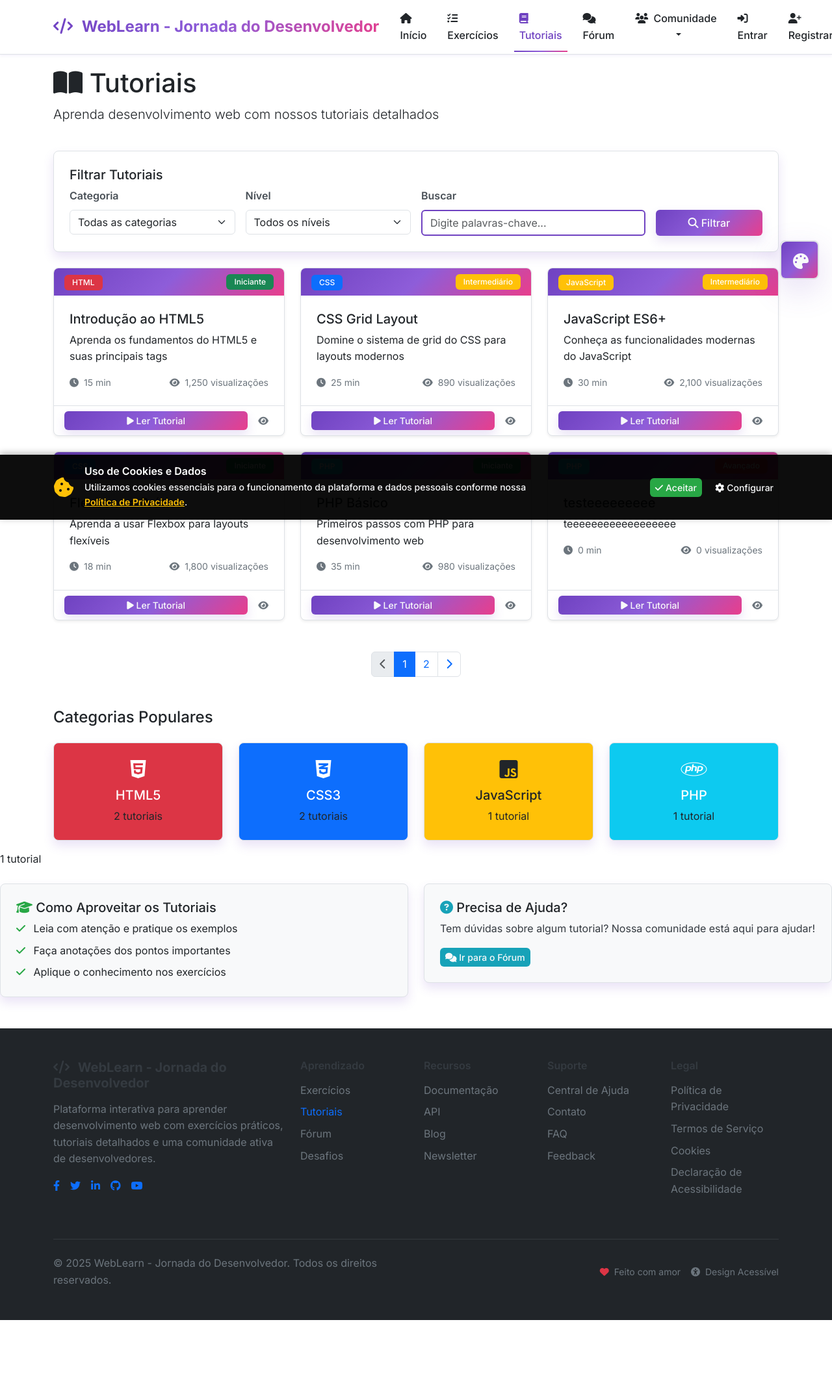
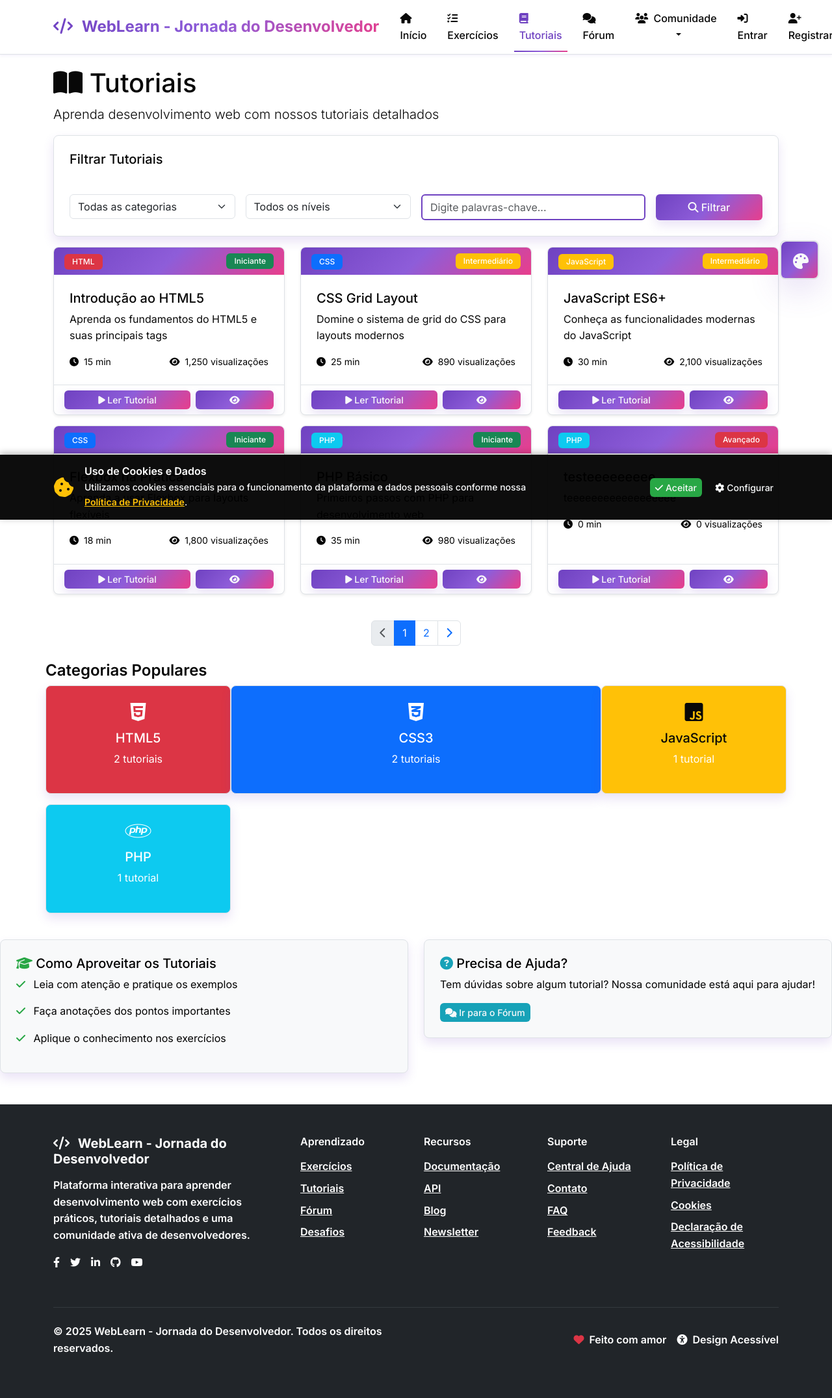
Before and after one commit to nicolasH344/gelsomini-te-amo, a PHP site: page /gelsomini-te-amo/pt-br/tutorials_index.php in a window 1280 px wide. Shown: the whole page at 65% size. Before the commit the page ends 2032 px from the top, so only its background shows below. Run offline with PHP 8.4, Linux system fonts and the light colour scheme.

Commit message:
gelsomini cores arruamadas

```diff
--- a/pt-br/footer.php
+++ b/pt-br/footer.php
@@ -9,23 +9,23 @@
                         <i class="fas fa-code me-2" aria-hidden="true"></i>
                         <?php echo t('site_title'); ?>
                     </h5>
-                    <p class="text-muted">
+                    <p class="fw-semibold mb-3">
                         <?php echo t('footer_description', 'Plataforma interativa para aprender desenvolvimento web com exercícios práticos, tutoriais detalhados e uma comunidade ativa de desenvolvedores.'); ?>
                     </p>
                     <div class="d-flex gap-3">
-                        <a href="#" class="footer-link" aria-label="Facebook" title="Facebook">
+                        <a href="#" class="fw-semibold mb-3" aria-label="Facebook" title="Facebook">
                             <i class="fab fa-facebook-f" aria-hidden="true"></i>
                         </a>
-                        <a href="#" class="footer-link" aria-label="Twitter" title="Twitter">
+                        <a href="#" class="fw-semibold mb-3" aria-label="Twitter" title="Twitter">
                             <i class="fab fa-twitter" aria-hidden="true"></i>
                         </a>
-                        <a href="#" class="footer-link" aria-label="LinkedIn" title="LinkedIn">
+                        <a href="#" class="fw-semibold mb-3" aria-label="LinkedIn" title="LinkedIn">
                             <i class="fab fa-linkedin-in" aria-hidden="true"></i>
                         </a>
-                        <a href="#" class="footer-link" aria-label="GitHub" title="GitHub">
+                        <a href="#" class="fw-semibold mb-3" aria-label="GitHub" title="GitHub">
                             <i class="fab fa-github" aria-hidden="true"></i>
                         </a>
-                        <a href="#" class="footer-link" aria-label="YouTube" title="YouTube">
+                        <a href="#" class="fw-semibold mb-3" aria-label="YouTube" title="YouTube">
                             <i class="fab fa-youtube" aria-hidden="true"></i>
                         </a>
                     </div>
@@ -35,22 +35,22 @@
                     <h6 class="fw-semibold mb-3"><?php echo t('learning', 'Aprendizado'); ?></h6>
                     <ul class="list-unstyled">
                         <li class="mb-2">
-                            <a href="exercises_index.php" class="text-muted text-decoration-none">
+                            <a href="exercises_index.php" class="fw-semibold mb-3">
                                 <?php echo t('exercises'); ?>
                             </a>
                         </li>
                         <li class="mb-2">
-                            <a href="tutorials_index.php" class="footer-link text-decoration-none">
+                            <a href="tutorials_index.php" class="fw-semibold mb-3">
                                 <?php echo t('tutorials'); ?>
                             </a>
                         </li>
                         <li class="mb-2">
-                            <a href="forum_index.php" class="text-muted text-decoration-none">
+                            <a href="forum_index.php" class="fw-semibold mb-3">
                                 <?php echo t('forum'); ?>
                             </a>
                         </li>
                         <li class="mb-2">
-                            <a href="#" class="text-muted text-decoration-none">
+                            <a href="#" class="fw-semibold mb-3">
                                 <?php echo t('challenges', 'Desafios'); ?>
                             </a>
                         </li>
@@ -61,22 +61,22 @@
                     <h6 class="fw-semibold mb-3"><?php echo t('resources', 'Recursos'); ?></h6>
                     <ul class="list-unstyled">
                         <li class="mb-2">
-                            <a href="#" class="text-muted text-decoration-none">
+                            <a href="#" class="fw-semibold mb-3">
                                 <?php echo t('documentation', 'Documentação'); ?>
                             </a>
                         </li>
                         <li class="mb-2">
-                            <a href="#" class="text-muted text-decoration-none">
+                            <a href="#" class="fw-semibold mb-3">
                                 <?php echo t('api', 'API'); ?>
                             </a>
                         </li>
                         <li class="mb-2">
-                            <a href="#" class="text-muted text-decoration-none">
+                            <a href="#" class="fw-semibold mb-3">
                                 <?php echo t('blog', 'Blog'); ?>
                             </a>
                         </li>
                         <li class="mb-2">
-                            <a href="#" class="text-muted text-decoration-none">
+                            <a href="#" class="fw-semibold mb-3">
                                 <?php echo t('newsletter', 'Newsletter'); ?>
                             </a>
                         </li>
@@ -87,22 +87,22 @@
                     <h6 class="fw-semibold mb-3"><?php echo t('support', 'Suporte'); ?></h6>
                     <ul class="list-unstyled">
                         <li class="mb-2">
-                            <a href="#" class="text-muted text-decoration-none">
+                            <a href="#" class="fw-semibold mb-3">
                                 <?php echo t('help_center', 'Central de Ajuda'); ?>
                             </a>
                         </li>
                         <li class="mb-2">
-                            <a href="#" class="text-muted text-decoration-none">
+                            <a href="#" class="fw-semibold mb-3">
                                 <?php echo t('contact', 'Contato'); ?>
                             </a>
                         </li>
                         <li class="mb-2">
-                            <a href="#" class="text-muted text-decoration-none">
+                            <a href="#" class="fw-semibold mb-3">
                                 <?php echo t('faq', 'FAQ'); ?>
                             </a>
                         </li>
                         <li class="mb-2">
-                            <a href="#" class="text-muted text-decoration-none">
+                            <a href="#" class="fw-semibold mb-3">
                                 <?php echo t('feedback', 'Feedback'); ?>
                             </a>
                         </li>
@@ -113,22 +113,22 @@
                     <h6 class="fw-semibold mb-3"><?php echo t('legal', 'Legal'); ?></h6>
                     <ul class="list-unstyled">
                         <li class="mb-2">
-                            <a href="lgpd.php" class="text-muted text-decoration-none">
+                            <a href="lgpd.php" class="fw-semibold mb-3">
                                 <?php echo t('privacy_policy', 'Política de Privacidade'); ?>
                             </a>
                         </li>
                         <li class="mb-2">
-                            <a href="#" class="text-muted text-decoration-none">
+                            <a href="#" class="fw-semibold mb-3>
                                 <?php echo t('terms_of_service', 'Termos de Serviço'); ?>
                             </a>
                         </li>
                         <li class="mb-2">
-                            <a href="#" class="text-muted text-decoration-none">
+                            <a href="#" class="fw-semibold mb-3">
                                 <?php echo t('cookies', 'Cookies'); ?>
                             </a>
                         </li>
                         <li class="mb-2">
-                            <a href="#" class="text-muted text-decoration-none">
+                            <a href="#" class="fw-semibold mb-3">
                                 <?php echo t('accessibility_statement', 'Declaração de Acessibilidade'); ?>
                             </a>
                         </li>
@@ -140,18 +140,18 @@
 
             <div class="row align-items-center">
                 <div class="col-md-6">
-                    <p class="text-muted mb-0">
+                    <p class="fw-semibold mb-3">
                         &copy; <?php echo date('Y'); ?> <?php echo t('site_title'); ?>.
                         <?php echo t('all_rights_reserved', 'Todos os direitos reservados.'); ?>
                     </p>
                 </div>
                 <div class="col-md-6 text-md-end">
                     <div class="d-flex justify-content-md-end gap-3 mt-3 mt-md-0">
-                        <span class="text-muted small">
+                        <span class="fw-semibold mb-3">
                             <i class="fas fa-heart text-danger me-1" aria-hidden="true"></i>
                             <?php echo t('made_with_love', 'Feito com amor'); ?>
                         </span>
-                        <span class="text-muted small">
+                        <span class="fw-semibold mb-3">
                             <i class="fas fa-universal-access me-1" aria-hidden="true"></i>
                             <?php echo t('accessible_design', 'Design Acessível'); ?>
                         </span>
--- a/pt-br/header.php
+++ b/pt-br/header.php
@@ -196,7 +196,7 @@
         </button>
 
         <div class="p-3">
-            <h5 id="settingsTitle" class="mb-3">
+            <h5 id="settingsTitle" class="label">
                 <i class="fas fa-cog me-2" aria-hidden="true"></i>
                 <?php echo t('settings'); ?>
             </h5>
--- a/pt-br/tutorials_index.php
+++ b/pt-br/tutorials_index.php
@@ -33,7 +33,7 @@
 
 <div class="container mt-4">
     <!-- Header da página -->
-    <div class="row mb-4">
+    <div class="row label">
         <div class="col-md-8">
             <h1><i class="fas fa-book-open" aria-hidden="true"></i> Tutoriais</h1>
             <p class="lead">Aprenda desenvolvimento web com nossos tutoriais detalhados</p>
@@ -122,12 +122,12 @@
                     </div>
 
                     <div class="card-body">
-                        <h3 class="card-title h5"><?php echo htmlspecialchars($tutorial['title']); ?></h3>
+                        <h3 class="card-title h5  "><?php echo htmlspecialchars($tutorial['title']); ?></h3>
                         <p class="card-text"><?php echo htmlspecialchars($tutorial['description']); ?></p>
 
                         <div class="d-flex justify-content-between text-muted small">
                             <span>
-                                <i class="fas fa-clock me-1" aria-hidden="true"></i>
+                                <i class="fas fa-clock me-1  " aria-hidden="true"></i>
                                 <?php echo htmlspecialchars($tutorial['duration']); ?>
                             </span>
                             <span>
@@ -144,7 +144,7 @@
                                 <i class="fas fa-play" aria-hidden="true"></i> Ler Tutorial
                             </a>
                             <a href="show.php?type=tutorial&id=<?php echo $tutorial['id']; ?>&preview=1"
-                               class="btn btn-outline-secondary btn-sm"
+                               class="btn btn-primary btn-sm flex-fill"
                                aria-label="Visualizar tutorial <?php echo htmlspecialchars($tutorial['title']); ?>">
                                 <i class="fas fa-eye" aria-hidden="true"></i>
                             </a>
@@ -206,9 +206,9 @@
     <?php endif; ?>
 
     <!-- Categorias populares -->
-    <div class="row mt-5">
+    <div class="row2 mt-4 ">
         <div class="col-12">
-            <h2 class="h4 mb-4">Categorias Populares</h2>
+            <h2 class="h4 fw-semibold ">Categorias Populares</h2>
         </div>
 
         <div class="col-md-3 col-sm-6 mb-3">
@@ -216,17 +216,17 @@
                 <div class="card-body text-center">
                     <i class="fab fa-html5" style="font-size: 2rem;" aria-hidden="true"></i>
                     <h3 class="h5 mt-2">HTML5</h3>
-                    <p class="mb-0">2 tutoriais</p>
+                    <p class="mb-3">2 tutoriais</p>
                 </div>
             </div>
         </div>
 
-        <div class="col-md-3 col-sm-6 mb-3">
+        <div class="col-md-0 col-sm-6 mb-3">
             <div class="card bg-primary text-white">
                 <div class="card-body text-center">
                     <i class="fab fa-css3-alt" style="font-size: 2rem;" aria-hidden="true"></i>
                     <h3 class="h5 mt-2">CSS3</h3>
-                    <p class="mb-0">2 tutoriais</p>
+                    <p class="mb-3">2 tutoriais</p>
                 </div>
             </div>
         </div>
@@ -236,7 +236,7 @@
                 <div class="card-body text-center">
                     <i class="fab fa-js-square" style="font-size: 2rem;" aria-hidden="true"></i>
                     <h3 class="h5 mt-2">JavaScript</h3>
-                    <p class="mb-0">1 tutorial</p>
+                    <p class="mb-3">1 tutorial</p>
                 </div>
             </div>
         </div>
@@ -246,14 +246,14 @@
                 <div class="card-body text-center">
                     <i class="fab fa-php" style="font-size: 2rem;" aria-hidden="true"></i>
                     <h3 class="h5 mt-2">PHP</h3>
-                    <p class="mb-0">1 tutorial</p>
+                    <p class="mb-3">1 tutorial</p>
                 </div>
             </div>
         </div>
     </div>
 </div>
 
-            <p class="mb-0">1 tutorial</p>
+
                 </div>
             </div>
         </div>
@@ -264,20 +264,20 @@
         <div class="col-md-6">
             <div class="card bg-light">
                 <div class="card-body">
-                    <h2 class="h5 card-title">
-                        <i class="fas fa-graduation-cap text-success" aria-hidden="true"></i>
+                    <h2 class="h5 card-title2">
+                        <i class="fas fa-graduation-cap text-success  mb-0" aria-hidden="true"></i>
                         Como Aproveitar os Tutoriais
                     </h2>
-                    <ul class="list-unstyled mb-0">
-                        <li class="mb-2">
+                    <ul class="list-unstyled mb-4">
+                        <li class="mb-4">
                             <i class="fas fa-check text-success me-2" aria-hidden="true"></i>
                             Leia com atenção e pratique os exemplos
                         </li>
-                        <li class="mb-2">
+                        <li class="mb-4">
                             <i class="fas fa-check text-success me-2" aria-hidden="true"></i>
                             Faça anotações dos pontos importantes
                         </li>
-                        <li class="mb-0">
+                        <li class="mb-4">
                             <i class="fas fa-check text-success me-2" aria-hidden="true"></i>
                             Aplique o conhecimento nos exercícios
                         </li>
@@ -289,11 +289,11 @@
         <div class="col-md-6">
             <div class="card bg-light">
                 <div class="card-body">
-                    <h2 class="h5 card-title">
+                    <h2 class="h5 card-title2">
                         <i class="fas fa-question-circle text-info" aria-hidden="true"></i>
                         Precisa de Ajuda?
                     </h2>
-                    <p class="mb-3">Tem dúvidas sobre algum tutorial? Nossa comunidade está aqui para ajudar!</p>
+                    <p class="mb-4">Tem dúvidas sobre algum tutorial? Nossa comunidade está aqui para ajudar!</p>
                     <a href="forum_index.php" class="btn btn-info btn-sm">
                         <i class="fas fa-comments" aria-hidden="true"></i> Ir para o Fórum
                     </a>
--- a/style.css
+++ b/style.css
@@ -24,8 +24,8 @@
     --bg-light: #ffffff;
 
     /* -- Cores de Texto Semânticas (Padrão: Roxo Moderno - Claro) -- */
-    --text-primary: #212529;      /* Cor principal para a maioria dos textos (preto quase total). */
-    --text-secondary: #495057;    /* Cor secundária para textos menos importantes (cinza escuro). */
+    --text-primary: #080808;      /* Cor principal para a maioria dos textos (preto quase total). */
+    --text-secondary: #fff;    /* Cor secundária para textos menos importantes (cinza escuro). */
     --text-muted: #6c757d;        /* Cor para textos suaves, como metadados (cinza médio). */
     --text-light: #f8f9fa;
 
@@ -37,7 +37,7 @@
     /* -- Cores do Rodapé -- */
     --footer-bg: #f8f9fa;
     --footer-text-body: #ffffff;      /* Cor para texto geral no rodapé. */
-    --footer-text-muted: #6c757d; /* Cor para texto suave no rodapé. */
+    --footer-text-muted: #000000; /* Cor para texto suave no rodapé. */
     --footer-link-color: var(--primary-color); /* Cor para links no rodapé. */
     --footer-link-hover-color: var(--primary-dark); /* Cor para links no rodapé (hover). */
 
@@ -76,10 +76,10 @@
     --gradient-hero: linear-gradient(135deg, var(--primary-color) 0%, var(--primary-light) 25%, var(--accent-color) 50%, var(--secondary-color) 75%, var(--primary-color) 100%);
 
     /* -- Cores de Texto (Tema Azul - Claro) -- */
-    --text-primary: #212529;
+    --text-primary: #000000;
     --text-secondary: #343a40;
     --text-light: #f8f9fa;
-    --text-muted: #6c757d; /* Ajustado para ser visível em fundo claro */
+    --text-muted: #000000; /* Ajustado para ser visível em fundo claro */
     --text-heading: #212529;
     --text-body: var(--text-primary);
     --text-link: var(--primary-color);
@@ -87,7 +87,7 @@
     /* -- Cores do Rodapé -- */
     --footer-bg: #f8f9fa;
     --footer-text-body: #212529;
-    --footer-text-muted: #6c757d; /* Ajustado para ser visível em fundo claro */
+    --footer-text-muted: #000000; /* Ajustado para ser visível em fundo claro */
     --footer-link-color: var(--primary-color);
     --footer-link-hover-color: var(--primary-dark);
 }
@@ -105,10 +105,10 @@
     --gradient-hero: linear-gradient(135deg, var(--primary-color) 0%, var(--primary-light) 25%, var(--secondary-color) 50%, var(--accent-color) 75%, var(--primary-color) 100%);
 
     /* -- Cores de Texto (Tema Verde - Claro) -- */
-    --text-primary: #212529; /* Ajustado para ser visível em fundo claro */
+    --text-primary: #000000; /* Ajustado para ser visível em fundo claro */
     --text-secondary: #343a40; /* Ajustado para ser visível em fundo claro */
     --text-light: #f8f9fa;
-    --text-muted: #6c757d; /* Ajustado para ser visível em fundo claro */
+    --text-muted: #000000; /* Ajustado para ser visível em fundo claro */
     --text-heading: #212529;
     --text-body: var(--text-primary);
     --text-link: var(--primary-color);
@@ -116,7 +116,7 @@
     /* -- Cores do Rodapé -- */
     --footer-bg: #f8f9fa;
     --footer-text-body: #212529;
-    --footer-text-muted: #6c757d; /* Ajustado para ser visível em fundo claro */
+    --footer-text-muted: #000000; /* Ajustado para ser visível em fundo claro */
     --footer-link-color: var(--primary-color);
     --footer-link-hover-color: var(--primary-dark);
 }
@@ -131,14 +131,14 @@
 
     --bg-primary: #121212;
     --bg-secondary: #1e1e1e;
-    --bg-dark: #000000;
+    --bg-dark: #ffffff;
     --bg-light: #2d2d2d;
 
     /* -- Cores de Texto (Tema Escuro) -- */
     --text-primary: #ffffff;
     --text-secondary: #e9ecef;
     --text-light: #ffffff;
-    --text-muted: #adb5bd; /* Ajustado para um cinza mais suave em fundo escuro */
+    --text-muted: #ffffff; /* Ajustado para um cinza mais suave em fundo escuro */
     --text-heading: #f8f9fa; /* Cor para títulos (h1, h2, etc.). */
     --text-body: var(--text-primary);
     --text-link: var(--primary-color);
@@ -146,7 +146,7 @@
     /* -- Cores do Rodapé -- */
     --footer-bg: #1e1e1e;
     --footer-text-body: #ffffff;
-    --footer-text-muted: #adb5bd; /* Ajustado para um cinza mais suave em fundo escuro */
+    --footer-text-muted: #ffffff; /* Ajustado para um cinza mais suave em fundo escuro */
     --footer-link-color: var(--primary-color);
     --footer-link-hover-color: var(--primary-light);
 
@@ -520,7 +520,12 @@
 
 .card-title {
     margin-bottom: var(--bs-card-title-spacer-y);
-    color: var(--text-body);
+    color: var(--text-primary);
+}
+
+.card-title2 {
+    margin-bottom: var(--bs-card-title-spacer-y);
+    color: #000000;
 }
 
 /* =================================================================== */
@@ -605,7 +610,7 @@
 .text-body { color: var(--text-body) !important; }
 .text-link { color: var(--text-link) !important; text-decoration: none; }
 .text-link:hover { color: var(--primary-dark) !important; text-decoration: underline; }
-.text-muted { color: var(--text-muted) !important; }
+.text-muted { color: var(--footer-text-muted)!important; }
 /* Garante que o texto 'muted' no rodapé use a cor correta do rodapé. */
 .footer .text-muted {
     color: var(--footer-text-muted) !important;
@@ -614,6 +619,7 @@
 
 .mb-0 {
     margin-bottom: 0 !important;
+    color: #ffffff;
 }
 
 .mb-2 {
@@ -623,7 +629,11 @@
 
 .mb-3{ /*titulo do rodapé*/
     margin-bottom: 1rem !important;
-    color: var(--text-heading);
+    color: #ffffff;
+}
+.mb-4{ /*titulo do rodapé*/
+    margin-bottom: 1rem !important;
+    color: #000000;
 }
 
 /* Estilos padrão para parágrafos e labels. */
@@ -1171,3 +1181,15 @@
 .badge-category-solidity { background-color: #363636; color: var(--text-light); }
 .badge-category-devops { background-color: #f3f3f3; color: var(--text-primary); border: 1px solid var(--border-color); }
 .badge-category-default { background-color: var(--secondary-color); color: var(--text-light); }
+
+
+
+.row2{
+    --bs-gutter-x: 1.5rem;
+    --bs-gutter-y: 0;
+    display: flex;
+    flex-wrap: wrap;
+    margin-top: calc(-1 * var(--bs-gutter-y));
+    margin-right: calc(-.5 * var(--bs-gutter-x));
+    margin-left: calc(-.5 * var(--bs-gutter-x));
+}
```
